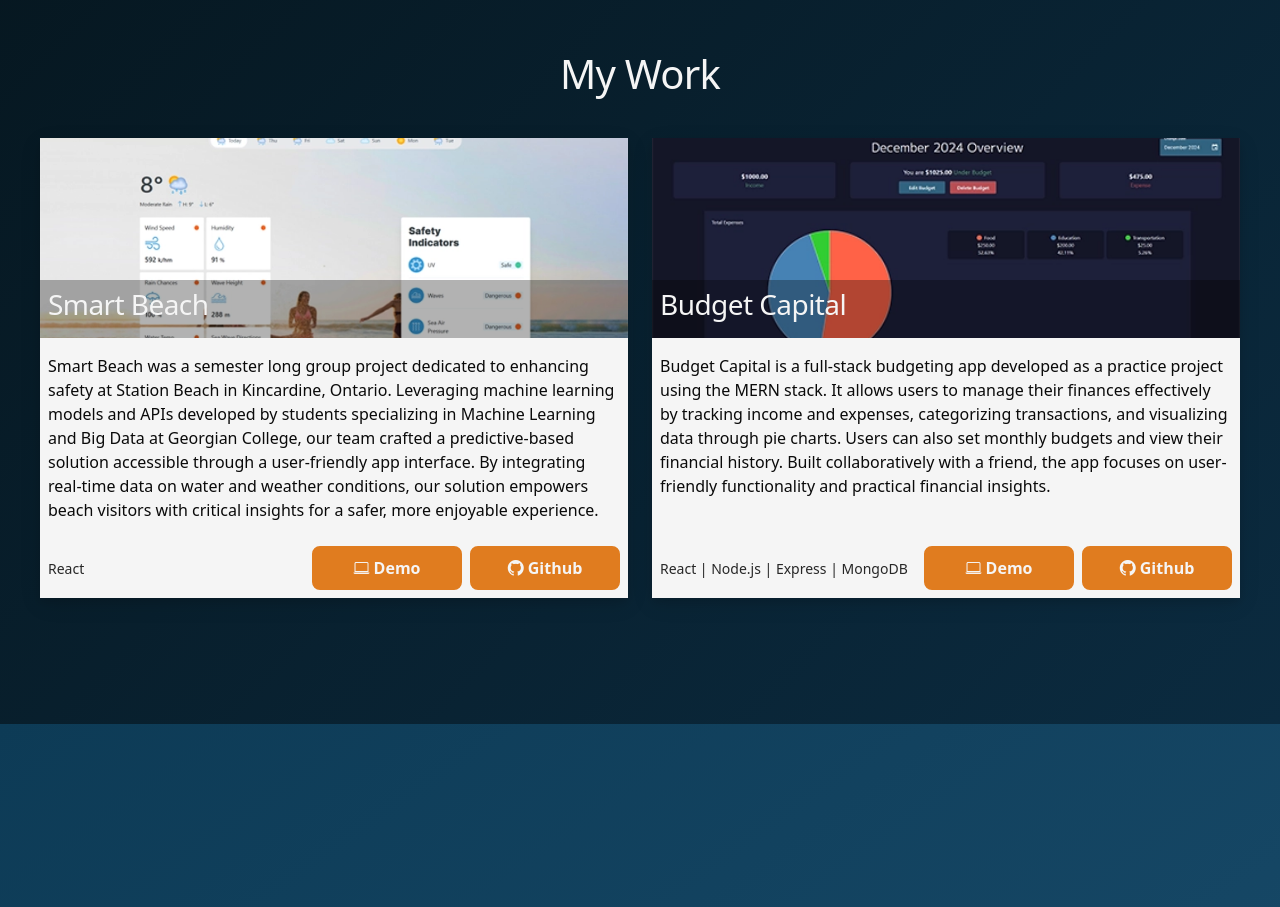
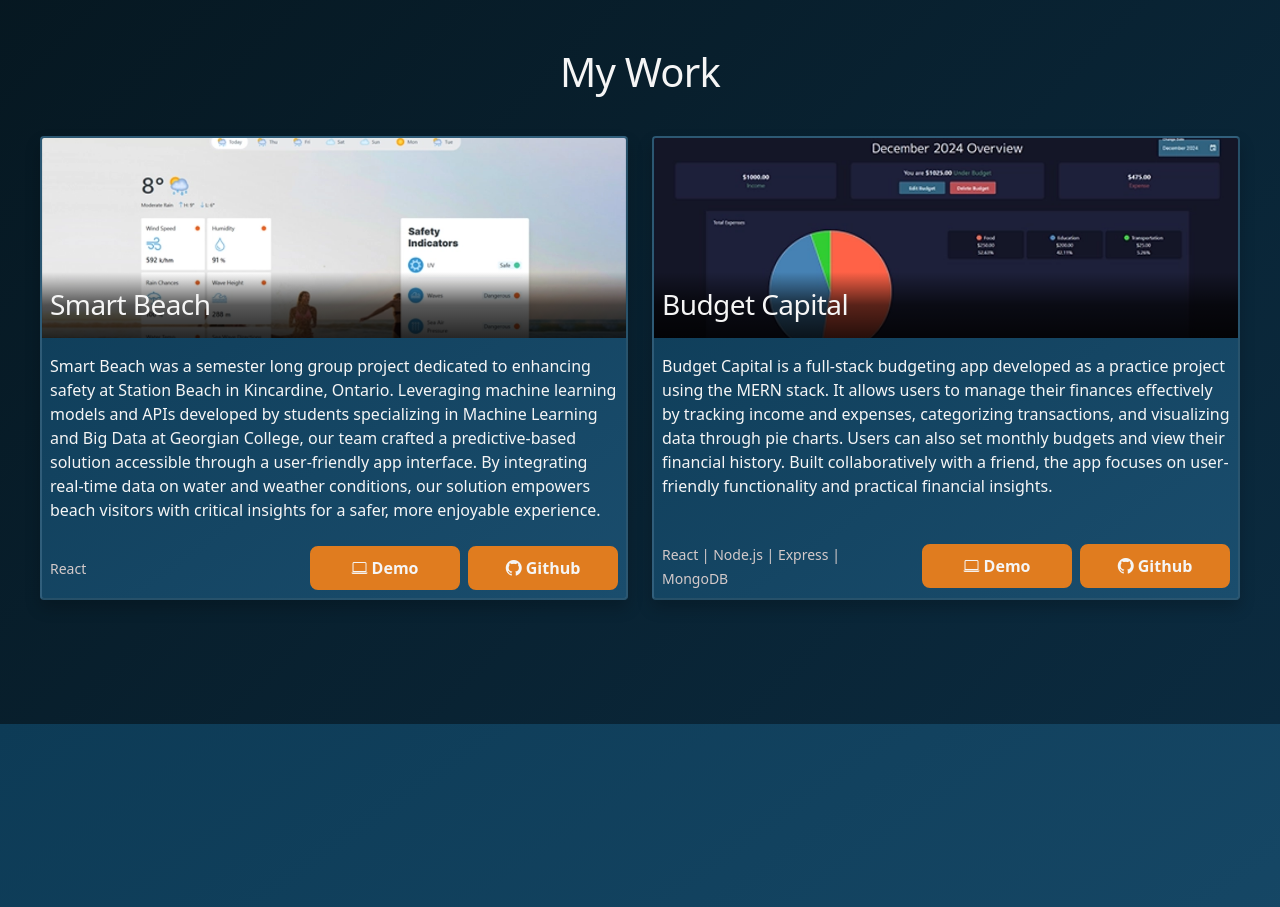
Before and after one commit to Jenna-Deamer/Portfolio, a React (Vite) app: page / in a window 1280 px wide. Shown: the part 1540-2447 px from the top of the page. Built offline with nearby package versions, Linux system fonts and the light colour scheme.

Commit message:
Add animations to project cards,

```diff
--- a/src/components/Projects.jsx
+++ b/src/components/Projects.jsx
@@ -1,45 +1,17 @@
-import { useEffect, useRef } from "react";
 import "../styles/Projects.css";
 import projectCards from "../data/ProjectData";
 
 function Projects() {
-  const projectsRef = useRef(null);
-
   const formatSkills = (skills) => {
     const formattedSkills = skills.join(" | ");
     return formattedSkills;
  }
 
-  useEffect(() => {
-    // Create an IntersectionObserver to observe when project cards enter the viewport
-    const observer = new IntersectionObserver(
-      (entries) => {
-        entries.forEach((entry) => {
-          // If the entry is intersecting (visible in the viewport), add class
-          if (entry.isIntersecting) {
-            entry.target.classList.add("visible");
-          }
-        });
-      },
-      { threshold: 0.1 } // Trigger the callback when 10% of the element is visible
-    );
-
-    // Select all project cards
-    const projectCards = projectsRef.current.querySelectorAll(".projects-card");
-    // Observe each project card
-    projectCards.forEach((card) => observer.observe(card));
-
-    // Cleanup function to unobserve the project cards when the component unmounts
-    return () => {
-      projectCards.forEach((card) => observer.unobserve(card));
-    };
-  }, []);
 
   return (
-    <>
       <section id="projects">
         <h2>My Work</h2>
-        <div className="projects-container" ref={projectsRef}>
+        <div className="projects-container">
           {projectCards.map((card, index) => (
             <article key={index} className="projects-card">
               <div className="project-thumbnail">
@@ -70,7 +42,7 @@ function Projects() {
           ))}
         </div>
       </section>
-    </>
+
   );
 }
 
--- a/src/data/ProjectData.tsx
+++ b/src/data/ProjectData.tsx
@@ -21,6 +21,7 @@ const projectCards = [
     AriaLabel: "Visit live Demo of Budget Capital",
     skills: ["React", "Node.js", "Express", "MongoDB"],
   },
+
 ];
 
 export default projectCards;
--- a/src/styles/Projects.css
+++ b/src/styles/Projects.css
@@ -2,6 +2,10 @@
     text-align: center;
     padding-bottom: 2rem;
 }
+.projects-container .projects-card {
+    animation: fadeInUp 1.5s ease-out 0.2s;
+  }
+
 .projects-container {
     max-width: 1200px;
     margin: 0 auto;
@@ -11,53 +15,51 @@
 }
 
 .projects-card {
-    background-color: var(--white);
-    color: var(--black);
+    background: linear-gradient(145deg, var(--mid-blue), var(--light-blue));
+    border: 2px solid rgba(255, 255, 255, 0.1);
+    box-shadow: 0 8px 16px rgba(0, 0, 0, 0.2);
     overflow: hidden;
-    box-shadow: 0 4px 8px rgba(0, 0, 0, 0.1), 0 6px 20px rgba(0, 0, 0, 0.1);
     display: flex;
     flex-direction: column;
     height: 100%;
     max-width: 700px;
-    transition: transform 0.3s ease, box-shadow 0.3s ease;
-    opacity: 0;
-    transform: translateY(20px);
+    transition: all ease 0.3s;
+    border-radius: 4px;
 }
 
-.projects-card.visible {
-    animation: slideIn 1s ease-out forwards;
+.projects-card:hover {
+    transform: translateY(-3px);
+    box-shadow:
+        0 15px 30px rgba(0, 0, 0, 0.2),
+        0 0 20px var(--action-color);
+    border-color: var(--action-color);
 }
-
-
-@keyframes slideIn {
-    from {
-        opacity: 0;
-        transform: translateY(20px);
-    }
-    to {
-        opacity: 1;
-        transform: translateY(0);
-    }
+.projects-card:hover .project-thumbnail img {
+    transform: scale(1.05);
 }
 
 .project-title {
-    /* Position the title absolutely within the project-thumbnail */
+    background: linear-gradient(
+        to top,
+        rgba(0, 0, 0, 0.85) 0%,
+        rgba(0, 0, 0, 0.65) 50%,
+        rgba(0, 0, 0, 0) 100%
+    );
+    color: var(--white);
+    padding: 1rem 0.5rem 0.5rem;
+    width: 100%;
+    /*Keep title at bottom of img*/
     position: absolute;
     bottom: 0;
-    left: 0;
-    background-color: rgba(0, 0, 0, 0.3);
-    color: var(--white);
-    padding: 0.5rem;
-    width: 100%;
 }
 
 .project-text-content{
     padding: 1rem .5rem;
 }
-
-/*Thumbnail*/
+/* Project Thumbnail */
 .project-thumbnail {
-    position: relative; /* Create a positioning context for the absolute title */
+    position: relative;
+    overflow: hidden; /* Contain scaled image on hover */
 }
 
 .project-thumbnail img {
@@ -67,9 +69,6 @@
     transition: transform 0.3s ease;
 }
 
-.project-thumbnail img:hover {
-    transform: scale(1.05);
-}
 /*Card Footer*/
 .card-footer {
     display: flex;
@@ -80,7 +79,7 @@
 
 .project-skill {
     padding: .5rem;
-    color: #272727;
+    color: #d4caca;
 }
 
 /*Buttons*/
@@ -89,7 +88,17 @@
     gap: .5rem;
     padding: .5rem;
 }
-
+/*Animations*/
+@keyframes fadeInUp {
+    from {
+      opacity: 0;
+      transform: translateY(20px);
+    }
+    to {
+      opacity: 1;
+      transform: translateY(0);
+    }
+  }
 /*Mobile*/
 @media (max-width: 1000px) {
     .projects-container {
--- a/src/styles/Skills.css
+++ b/src/styles/Skills.css
@@ -6,6 +6,9 @@
     text-align: center;
     margin-bottom: 2rem;
 }
+.skills-container .skill-card {
+    animation: fadeInUp 1.5s ease-out 0.2s;
+  }
 .skills-wrapper{
     display: flex;
     justify-content: center;
@@ -27,7 +30,8 @@
     padding: 1.5rem;
     border-radius: 15px;
     min-height: 260px;
-    transition: all 0.4s cubic-bezier(0.175, 0.885, 0.32, 1.275);
+    transition: transform 0.4s cubic-bezier(0.175, 0.885, 0.32, 1.275),
+    opacity 0.4s cubic-bezier(0.175, 0.885, 0.32, 1.275);
     border: 2px solid rgba(255, 255, 255, 0.1);
     position: relative;
     overflow: hidden;
@@ -88,33 +92,6 @@
     }
   }
 
-  .skills-container .skill-card {
-    animation: fadeInUp 1.5s ease-out 0.2s;
-  }
-
-@keyframes shake {
-    0% {
-        transform: translateX(0);
-    }
-
-    25% {
-        transform: translateX(-4px) rotate(-2deg);
-    }
-
-    50% {
-        transform: translateX(4px) rotate(2deg);
-    }
-
-    75% {
-        transform: translateX(-2px) rotate(-1deg);
-    }
-
-    100% {
-        transform: translateX(0);
-    }
-}
-
-
 
 
 /* MOBILE */
```
